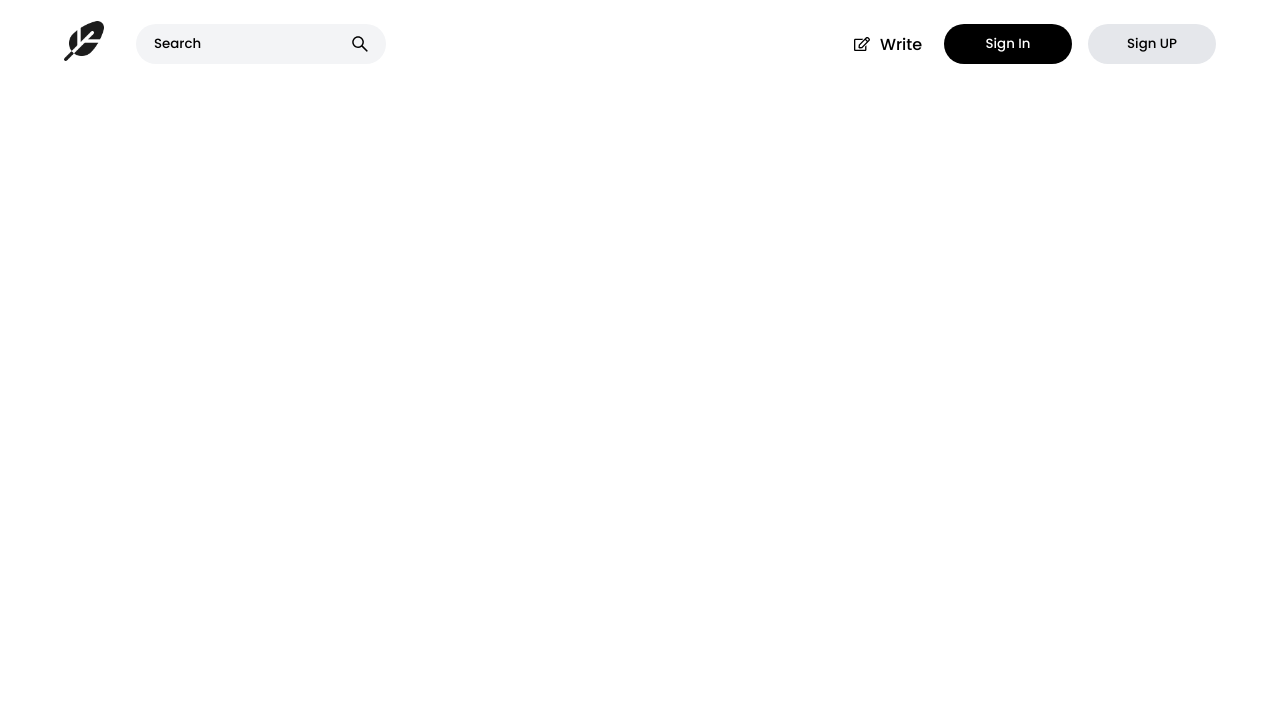
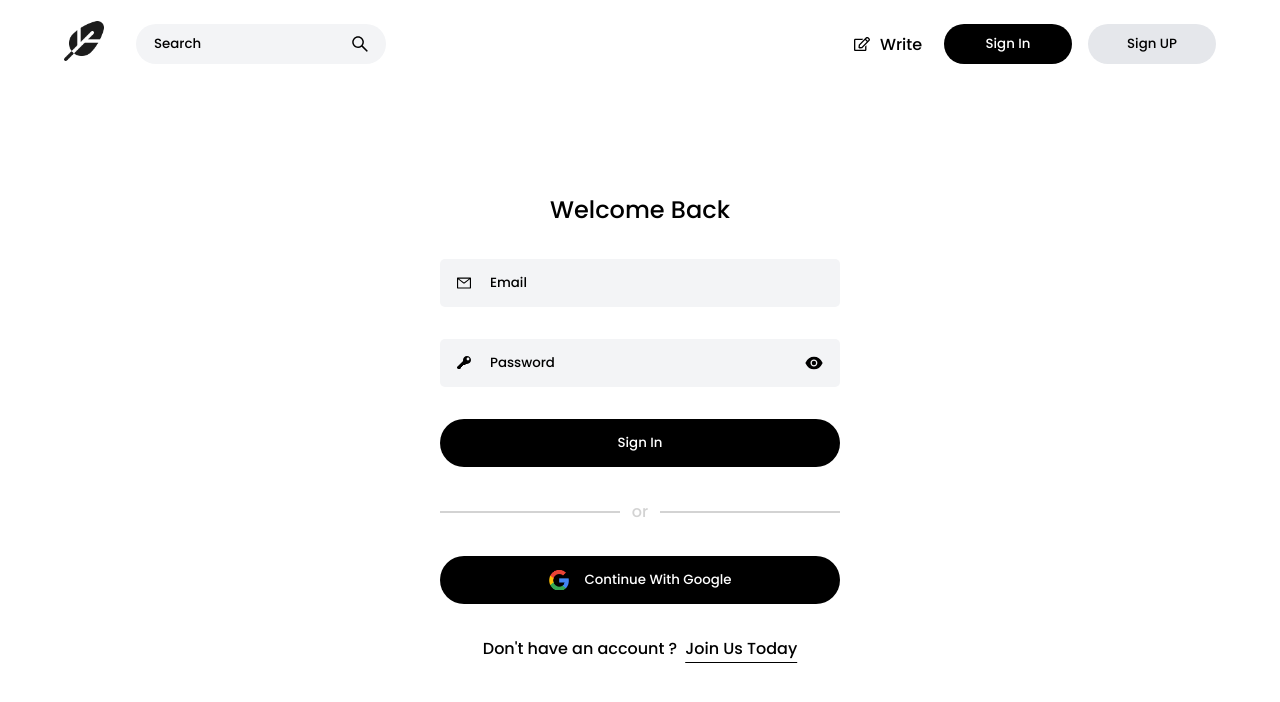
Before and after one commit to Hassene-Belhaj/Mern-Modern-Fully-Working-Blog-Editor, a React (Vite) app in the folder client/: page /signin in a window 1280 px wide. Shown: the top 702 px of the page. Built offline with nearby package versions, Linux system fonts and the light colour scheme.

Commit message:
front : add userAuthForm

```diff
--- a/client/package.json
+++ b/client/package.json
@@ -10,6 +10,7 @@
     "preview": "vite preview"
   },
   "dependencies": {
+    "framer-motion": "^10.16.12",
     "react": "^18.2.0",
     "react-dom": "^18.2.0",
     "react-icons": "^4.12.0",
--- a/client/src/App.jsx
+++ b/client/src/App.jsx
@@ -2,12 +2,18 @@ import React from 'react'
 import { GlobalStyleApp } from './Global/GlobalStyle'
 import Navbar from './Components/Navbar'
 import { BrowserRouter as Router , Routes , Route } from 'react-router-dom'
+import UserAuthForm from './Components/UserAuthForm'
 
 const App = () => {
   return (
     <Router>
      <GlobalStyleApp/>
-      <Navbar />
+        <Navbar />
+      <Routes>
+          <Route path='/signin' element={<UserAuthForm type={"sign-in"} />} />
+          <Route path='/signup' element={<UserAuthForm type={"sign-up"} />} />
+
+      </Routes>
     </Router>
   )
 }
--- a/client/src/Components/Navbar.jsx
+++ b/client/src/Components/Navbar.jsx
@@ -17,8 +17,7 @@ top: 50%;
 transform: translateY(-50%);
 right: ${({$right})=>$right};
 right: ${({$left})=>$left};
-`
-const SearchIcon2 = styled(AiOutlineSearch)`
+cursor: pointer;
 `
 
 const WriteIcon = styled(FaRegEdit)`
@@ -29,12 +28,13 @@ const Navbar = () => {
 
   return (
     <Nav>
+
       <Div $width='90%' $height='80px' $display='flex' $jc='space-between' $ai='center' $margin='auto'>
 
             <Div $display='flex' $ai='center'>
 
-                 <Navlink>
-                         <Image  $width='40px' $height='40px' src='/public/logo.png' />
+                 <Navlink to='/'>
+                         <Image  $width='40px' $height='40px' src='logo.png' />
                  </Navlink>
 
                  <Div $Md='none' $width='250px'$height='40px' $position='relative' $margin='0 0 0 2rem'>
@@ -51,12 +51,16 @@ const Navbar = () => {
                     <Text>Write</Text>
                  </Div>
                  <Div $Lg='none' $width='auto%' $position='relative'>
-                    <Button $padding='6px' $br='25px' $display='flex' $jc='center' $bg='#e5e7eb' $border='none'>
+                    <Button $padding='6px' $br='25px' $display='flex' $jc='center' $bg='#e5e7eb' $border='none' $opacity='0.9'>
                        <AiOutlineSearch onClick={()=>setShow(!show)} size={20} />
                     </Button>
                  </Div>
-                <Button $width='8rem' $height='40px' $br='25px' $bg='#000' $color='#fff' $border='none' >Sign In</Button>
-                <Button $Md='none' $width='8rem' $height='40px' $br='25px' $bg='#e5e7eb' $color='#000' $border='none' >Sign UP</Button>
+                <Navlink to='/signin'>
+                   <Button $width='8rem' $height='40px' $br='25px' $bg='#000' $color='#fff' $border='none' $opacity='0.9'>Sign In</Button>
+                </Navlink>
+                <Navlink to='/signup'>
+                   <Button $Md='none' $width='8rem' $height='40px' $br='25px' $bg='#e5e7eb' $color='#000' $border='none' $opacity='0.9' >Sign UP</Button>
+                </Navlink>
             </Div>
      </Div>
 
--- /dev/null
+++ b/client/src/Components/UserAuthForm.jsx
@@ -0,0 +1,140 @@
+import React from 'react'
+import { Button, Container, Div, Form, Image, Input, Navlink, Span, Text, Title } from '../Global/GlobalStyle'
+import { AiOutlineUser } from "react-icons/ai";
+import { AiOutlineMail } from "react-icons/ai";
+import { GoKey } from "react-icons/go";
+import {  AiFillEye, AiFillEyeInvisible } from 'react-icons/ai'
+import styled from 'styled-components';
+import { NavLink } from 'react-router-dom';
+import { useState } from 'react';
+import { IconBase } from 'react-icons/lib';
+import AnimationWrapper from '../Utils/AnimationWrapper';
+
+
+
+const UserIcon = styled(AiOutlineUser)`
+position: absolute;
+top: 50%;
+transform: translateY(-50%);
+left: 1rem;
+`
+const EmailIcon = styled(AiOutlineMail)`
+position: absolute;
+top: 50%;
+transform: translateY(-50%);
+left: 1rem;
+`
+const PwdIcon = styled(GoKey)`
+position: absolute;
+top: 50%;
+transform: translateY(-50%);
+left: 1rem;
+`
+const Hr = styled.hr`
+  width: 45%;
+  height: 1px;
+  border: .5px solid lightgrey;
+`
+
+const EyeInvisibleIcon = styled(AiFillEyeInvisible)`
+position: absolute;
+top: 50%;
+transform: translateY(-50%);
+right: 1rem;
+cursor: pointer;
+`
+const EyeVisibleIcon = styled(AiFillEye)`
+position: absolute;
+top: 50%;
+transform: translateY(-50%);
+right: 1rem;
+cursor: pointer;
+`
+
+const UserAuthForm = ({type}) => {
+     const [EyeToggle , setEyeToggle] = useState(false)
+
+  return (
+
+    <Container $padding='7rem 0' $display='flex' $jc='center' $ai='center'>
+      <AnimationWrapper initial={{opacity : 0.5 }} animate={{opacity : 1 , x: 0}} transition={{duration : 0.8}} exit={{opacity : 0}} key={type}>
+        <Form $display='flex' $width='400px' $fd='column' $gap='2rem' $margin='auto'>
+          <Title $ta='center' $fw='200'>{type === 'sign-up' ? 'Join Us Today' : 'Welcome Back'}</Title>
+
+          {type === 'sign-up' ?
+
+           <>
+             <Div $position='relative'>
+                <Input $width='100%' $padding='0 0 0 3rem' $height='3rem' $br='5px'  $bg='#f3f4f6' $outline='none' $colorPH='#000' $border='2px solid rgba(0,0,0,0)'  $borderF='2px solid #818cf8' type='text' placeholder='Full Name'/>
+                <UserIcon />
+             </Div>
+             <Div $position='relative'>
+                 <Input $width='100%' $padding='0 0 0 3rem'  $height='3rem' $br='5px'  $bg='#f3f4f6' $outline='none'  $colorPH='#000' $border='2px solid rgba(0,0,0,0)'  $borderF='2px solid #818cf8' type='text' placeholder='Email'/>
+                <EmailIcon />
+             </Div>
+             <Div $position='relative'>
+               <Input $width='100%'  $padding='0 0 0 3rem'  $height='3rem' $br='5px'  $bg='#f3f4f6' $outline='none' $colorPH='#000' $border='2px solid rgba(0,0,0,0)'  $borderF='2px solid #818cf8' type={EyeToggle ? 'text' : 'password'} placeholder='Password'/>
+                <PwdIcon />
+                {EyeToggle ? <EyeInvisibleIcon onClick={()=>setEyeToggle(!EyeToggle)} size={20} /> : <EyeVisibleIcon onClick={()=>setEyeToggle(!EyeToggle)} size={20}/>}
+             </Div>
+             <Button $width='100%' $margin='auto' $height='3rem' $br='25px' $bg='#000' $color='#fff' $border='none' $opacity='0.9' > Sign Up</Button>
+              <Div $width='100%' $display='flex' $jc='space-between' $ai='center'>
+                <Hr />
+                 <Text $color='lightgrey'>or</Text>
+                <Hr />
+              </Div>
+              <Div>
+              <Button $width='100%' $height='3rem' $display='flex' $jc='center' $ai='center' $margin='auto'  $br='25px' $bg='#000' $color='#fff' $border='none' $gap='1rem' $opacity='0.9' >
+                    <Image $width='20px' $height='20px'  src='google.png' />
+                    Continue With Google
+                 </Button>
+              </Div>
+            <Div>
+              <Text $ta='center'>
+                  Already Member ?
+                  <Navlink to='/signin' $padding='0 0 0 8px' $color='#000'>Sign In</Navlink>
+              </Text>
+           </Div>
+           </>
+
+
+        :
+
+        <>
+
+          <Div $position='relative'>
+              <Input $width='100%' $padding='0 0 0 3rem'  $height='3rem' $br='5px'  $bg='#f3f4f6' $outline='none'  $colorPH='#000' $border='2px solid rgba(0,0,0,0)'  $borderF='2px solid #818cf8' type='text' placeholder='Email'/>
+             <EmailIcon />
+          </Div>
+          <Div $position='relative'>
+               <Input $width='100%'  $padding='0 0 0 3rem'  $height='3rem' $br='5px'  $bg='#f3f4f6' $outline='none' $colorPH='#000' $border='2px solid rgba(0,0,0,0)'  $borderF='2px solid #818cf8' type={EyeToggle ? 'text' : 'password'} placeholder='Password'/>
+                <PwdIcon />
+                {EyeToggle ? <EyeInvisibleIcon onClick={()=>setEyeToggle(!EyeToggle)} size={20} /> : <EyeVisibleIcon onClick={()=>setEyeToggle(!EyeToggle)} size={20}/>}
+             </Div>
+          <Button $width='100%' $margin='auto' $height='3rem' $br='25px' $bg='#000' $color='#fff' $border='none' $opacity='0.9' > Sign In</Button>
+           <Div $width='100%' $display='flex' $jc='space-between' $ai='center'>
+             <Hr />
+              <Text $color='lightgrey'>or</Text>
+             <Hr />
+           </Div>
+           <Div>
+           <Button $width='100%' $height='3rem' $display='flex' $jc='center' $ai='center' $margin='auto'  $br='25px' $bg='#000' $color='#fff' $border='none' $gap='1rem' $opacity='0.9' >
+                    <Image $width='20px' $height='20px'  src='google.png' />
+                    Continue With Google
+              </Button>
+           </Div>
+           <Div>
+            <Text $ta='center' >
+                Don't have an account ?
+                <Navlink to='/signup' $td='underline' $padding='0 0 8px 8px' $color='#000'>Join Us Today </Navlink>
+            </Text>
+           </Div>
+        </>
+        }
+        </Form>
+        </AnimationWrapper>
+    </Container>
+  )
+}
+
+export default UserAuthForm
--- a/client/src/Global/GlobalStyle.js
+++ b/client/src/Global/GlobalStyle.js
@@ -91,6 +91,7 @@ background-color: ${({$bg})=>$bg};
 border: ${({$border})=>$border};
 border-radius: ${({$br})=>$br};
 border-start-start-radius: ${({$bssr})=>$bssr};
+gap: ${({$gap})=>$gap};
 transition: all ease-in-out 0.3s;
 cursor: pointer;
 &:hover{
@@ -187,10 +188,14 @@ text-align: ${({$ta})=>$ta};
 font-size: ${({$fs})=>$fs};
 font-weight: ${({$fw})=>$fw};
 color: ${({$color})=>$color};
-text-decoration: none;
+text-decoration: ${({$td})=>$td};
+text-underline-offset: 8px;
+padding: ${({$padding})=>$padding};
+margin: ${({$margin})=>$margin};
 transition: all ease-in-out 0.3s;
+border-bottom: ${({$borderB})=>$borderB};
 &:hover{
-    text-decoration: ${({$td})=>$td};
+    text-decoration: ${({$tdh})=>$tdh};
     text-underline-offset: 8px;
 }
 &:active{
--- /dev/null
+++ b/client/src/Utils/AnimationWrapper.jsx
@@ -0,0 +1,21 @@
+import React from 'react'
+import { AnimatePresence, motion } from 'framer-motion'
+
+const AnimationWrapper = ({children,initial,animate,transition,exit,key}) => {
+  return (
+    <AnimatePresence>
+       <motion.div
+       initial={initial}
+       animate={animate}
+       transition={transition}
+       exit={exit}
+       key={key}
+       >
+            {children}
+
+        </motion.div>
+    </AnimatePresence>
+  )
+}
+
+export default AnimationWrapper
```
Also changed, not shown: client/public/google.png (added), 1 other file (tests, documents, lock files or other folders).
